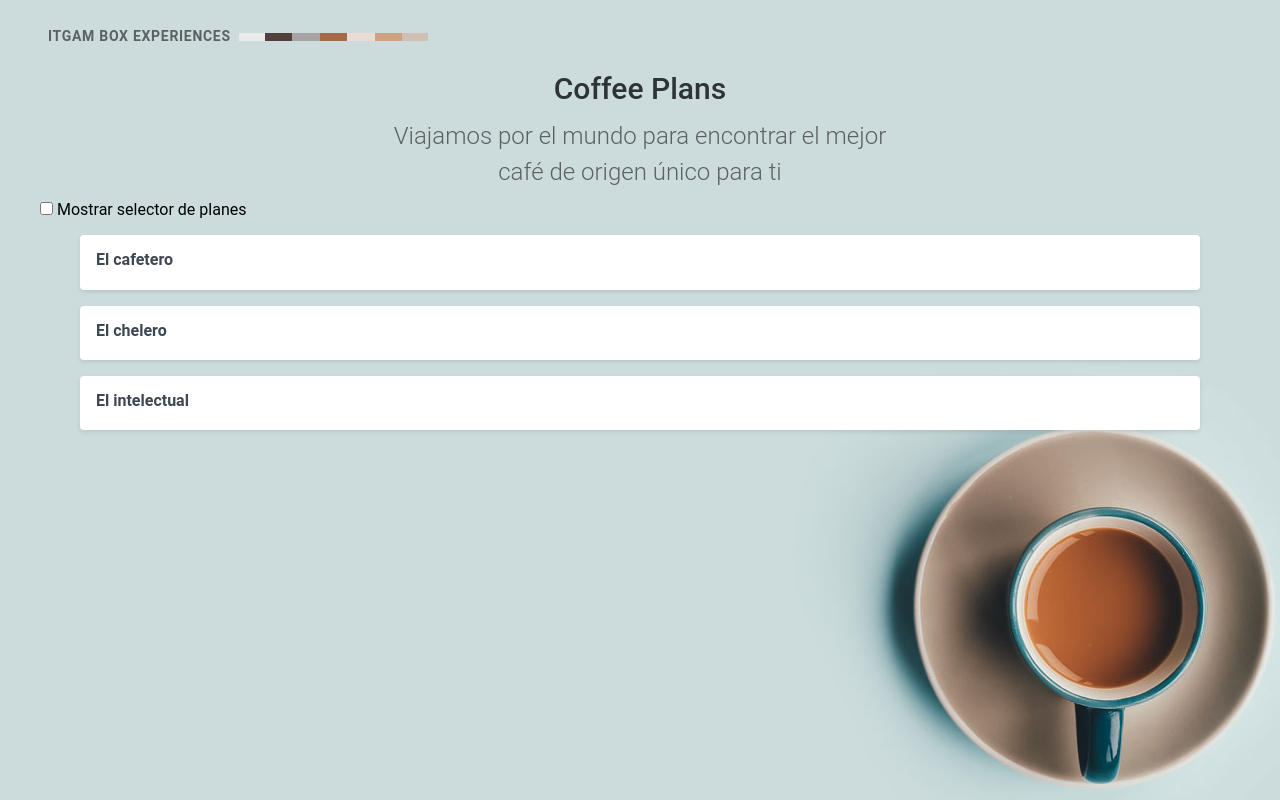
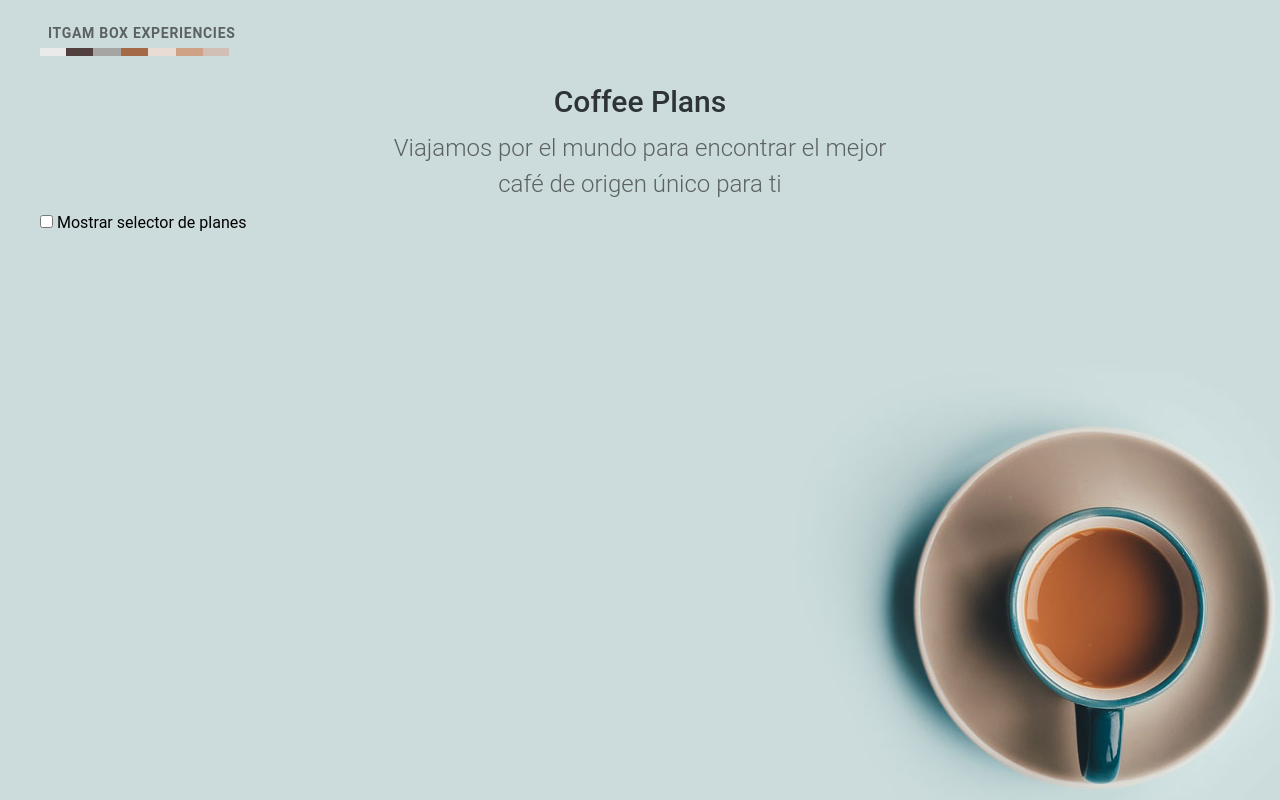
Before and after one commit to MoonGarc/DADM-2024B, a Vue app: page / in a window 1280 px wide. Built offline with nearby package versions, Linux system fonts and the light colour scheme.

Commit message:
⭐S03S06 Hooks

```diff
--- a/src/App.vue
+++ b/src/App.vue
@@ -6,8 +6,8 @@ const showPlans = ref(false);
 
 <template>
   <header>
-    <div>
-      <span id="logo">ITGAM BOX EXPERIENCES</span>
+    <div style="text-align:">
+      <span id="logo">ITGAM BOX EXPERIENCIES</span> <br>
       <img src="./assets/logo.png" alt="logo">
     </div>
   </header>
@@ -24,37 +24,8 @@ const showPlans = ref(false);
       Mostrar selector de planes
     </label>
 
-   <PlanPicker :v-if="showPlans"/>
-
+    <PlanPicker v-if="showPlans" />
 
   </div>
 </template>
-
-<style scoped>
-header {
-  line-height: 1.5;
-}
-
-.logo {
-  display: block;
-  margin: 0 auto 2rem;
-}
-
-@media (min-width: 1024px) {
-  header {
-    display: flex;
-    place-items: center;
-    padding-right: calc(var(--section-gap) / 2);
-  }
-
-  .logo {
-    margin: 0 2rem 0 0;
-  }
-
-  header .wrapper {
-    display: flex;
-    place-items: flex-start;
-    flex-wrap: wrap;
-  }
-}
-</style>
+<style scoped></style>
```
